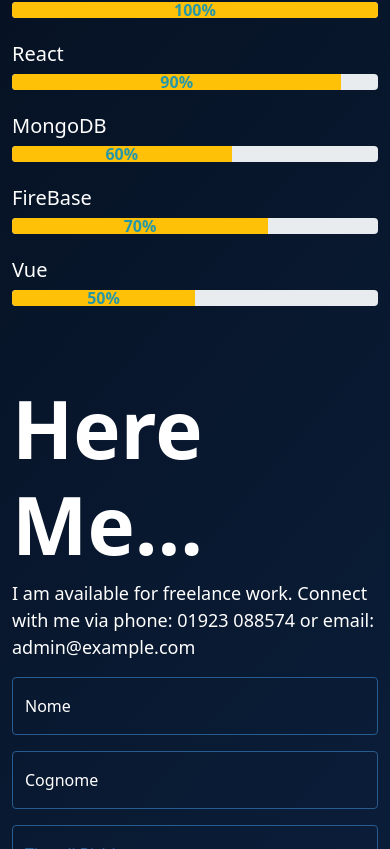
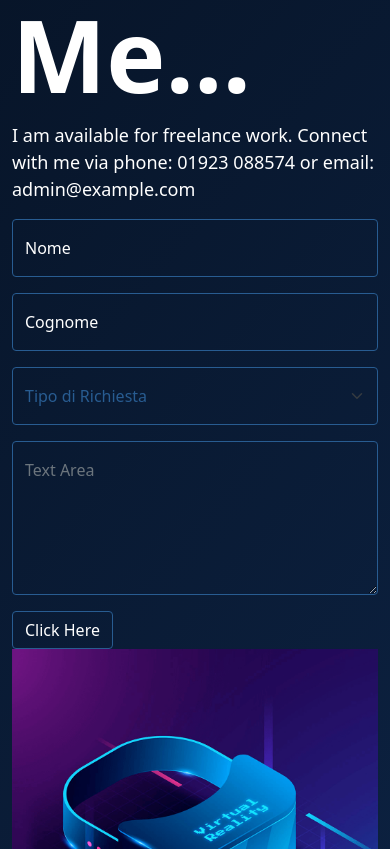
Before and after one commit to ChrisBridge/my-portfolio-react, a React (Create React App) app: page / in a window 390 px wide. Shown: the part 4622-5471 px from the top of the page. Built offline with nearby package versions, Linux system fonts and the light colour scheme.

Commit message:
RICONTROLLARE I FILE CONTACT E HERO

```diff
--- a/src/components/Contact/contact.jsx
+++ b/src/components/Contact/contact.jsx
@@ -1,6 +1,6 @@
 import React, { Component } from 'react'
 import './contact.scss'
-import { Row, Col, Form, FloatingLabel } from 'react-bootstrap'
+import { Row, Col, Form, FloatingLabel,Button } from 'react-bootstrap'
 import Image from '../../img/box-2.png'
 
 export default class contact extends Component {
@@ -27,8 +27,9 @@ export default class contact extends Component {
                             <option value="3">E-Commerce</option>
                         </Form.Select>
                             <Form.Group className="mb-3" controlId="exampleForm.ControlTextarea1">
-                            <Form.Control as="textarea" rows={6} placeholder="Text Area"/>
+                            <Form.Control as="textarea" rows={5} placeholder="Text Area"/>
                         </Form.Group>
+                        <Button variant="outline-warning">Click Here</Button>
                     </div>
                 </Col>
                 <Col sm={12} md={6}>
--- a/src/components/Contact/contact.scss
+++ b/src/components/Contact/contact.scss
@@ -1,7 +1,7 @@
 .form_box{
     .contact_form{
         h2{
-            font-size: 80px;
+            font-size: 100px;
             font-weight: bold;
         }
     }
@@ -16,3 +16,19 @@
     border: 1px solid #285c91;
     padding: 1rem 0.75rem;
 }
+
+.btn-outline-warning {
+    color: #fff;
+    border-color: #285c91;
+    &:hover{
+        background: #285c91;
+        color: #fff;
+        border-color: #285c91;
+    }&:focus{
+        box-shadow: 0 0 0 0.25rem #285c9180;
+    }&:active{
+        color: #000;
+        background-color: #285c91;
+        border-color: #285c91;
+    }
+}
--- a/src/components/Hero/Hero.scss
+++ b/src/components/Hero/Hero.scss
@@ -1,6 +1,8 @@
 .hero{
     height: 80vh;
-
+    @media (min-width: 1280px) {
+        padding-top: 100px;
+    }
     .hero_content{
         padding-top: 5rem;
         .bigTitle{
@@ -10,12 +12,12 @@
             color: #ffc107;
         }
         .hero_title{
-            font-size: 7rem;
+            font-size: 5.8rem;
             font-weight: 800;
             line-height: 1;
         }
         .hero_text{
-            font-size: 1.5rem;
+            font-size: 1.2rem;
         }
     }
 
@@ -23,7 +25,9 @@
         width: 100%;
     }
 
-
+/* -------------------------------------------------------------------------------- */
+/* ! media query smartphone */
+/* -------------------------------------------------------------------------------- */
 
     @media (max-width: 768px) {
         .hero_content{
@@ -73,3 +77,14 @@
               transform: scale(1);
     }
   }
+
+
+/* -------------------------------------------------------------------------------- */
+/* ! media query tablet */
+/* -------------------------------------------------------------------------------- */
+
+@media (max-width: 1023px) {
+    .hero {
+        height: 20vh;
+    }
+}
```
